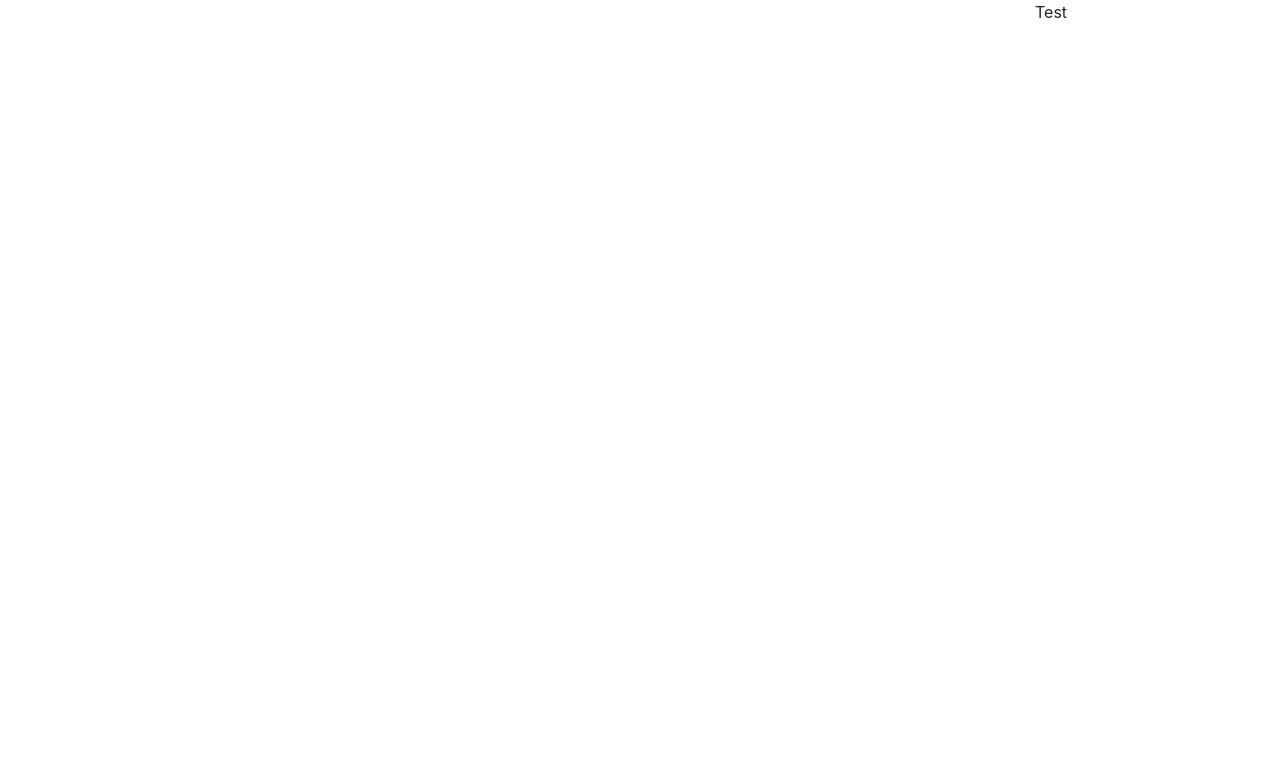
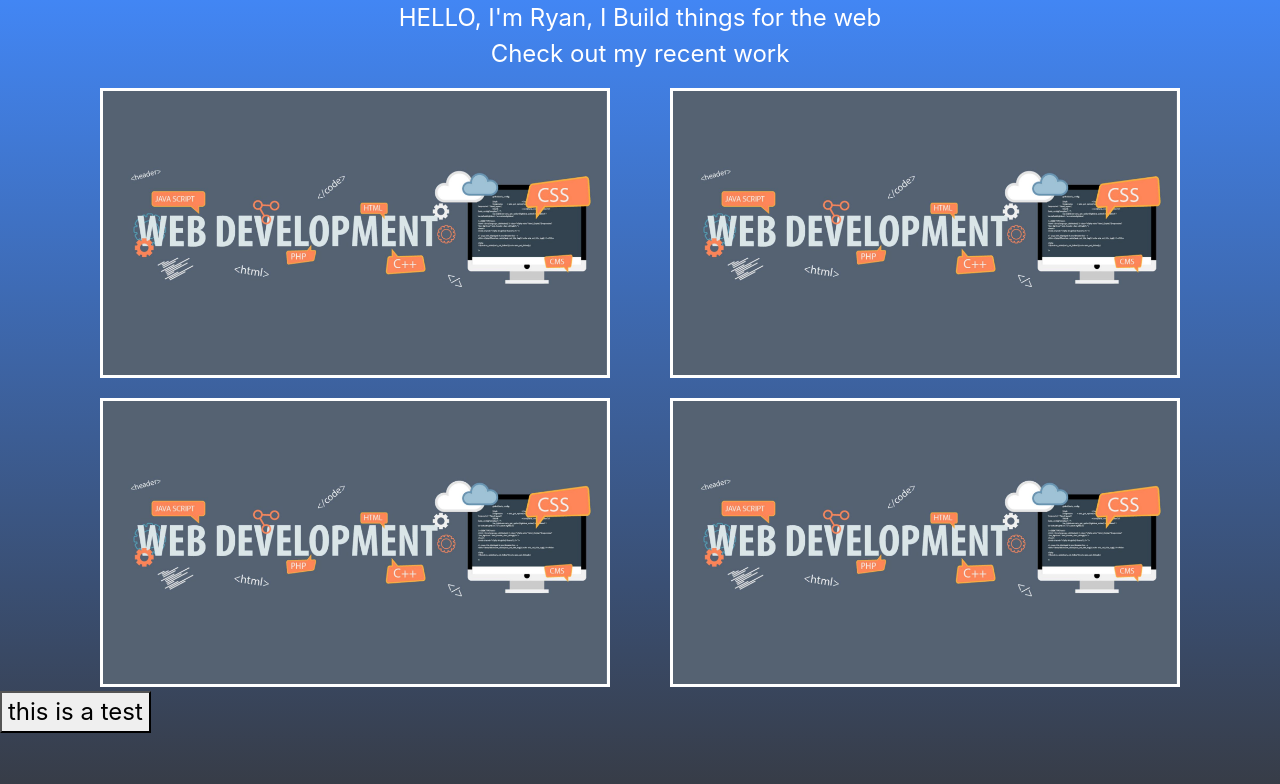
Before and after one commit to RSnodgrass92/portfolio, a React (Create React App) app: page / in a window 1280 px wide. Shown: the top 784 px of the page. Built offline with nearby package versions, Linux system fonts and the light colour scheme.

Commit message:
basic layout added

```diff
--- a/package.json
+++ b/package.json
@@ -9,6 +9,7 @@
     "bootstrap": "^4.6.0",
     "node-sass": "^5.0.0",
     "react": "^17.0.1",
+    "react-bootstrap": "^1.5.0",
     "react-dom": "^17.0.1",
     "react-scripts": "4.0.2",
     "web-vitals": "^1.0.1"
--- a/src/App.js
+++ b/src/App.js
@@ -1,16 +1,10 @@
-import logo from './logo.svg';
 import './App.scss';
+import {Main} from './components/Main'
 
 function App() {
   return (
-    <div className="App">
-      <div className="container">
-        <div className="row">
-          <div className="offset-10 col-2">
-          Test
-          </div>
-        </div>
-      </div>
+    <div className="App test">
+      <Main />
     </div>
   );
 }
--- a/src/App.scss
+++ b/src/App.scss
@@ -1,5 +1,45 @@
-$text-color: red;
 
-body{
-  color: $text-color;
+.main{
+background: linear-gradient( #4286f4, #373B44);
+font-size: 1.5em;
+color: white;
+min-height: 100vh;
+background-color: green;
 }
+
+.projectCard
+{
+    background: white;
+    color: #373B44;
+    margin: 10px 5px;
+}
+
+.modal-content{
+    background: #464646!important;
+    color: white;
+}
+
+
+
+#modal-description
+{
+    height: 365px;
+    overflow: auto;
+    font-size: .7em;
+}
+
+
+.modal-header-text
+{
+    font-size: 1.65em;
+
+    &.modalHeader{
+       &div{
+        padding: 0;
+       }
+    }
+}
+
+.main-img-border{
+    border: white 3px solid;
+}
--- /dev/null
+++ b/src/components/Main.js
@@ -0,0 +1,85 @@
+import {ProjectCard} from "./ProjectCard"
+import {useState} from "react"
+import {Modal} from "react-bootstrap"
+import {ModalBodyContent} from "./ModalBodyContent"
+import g from "../assets/test.jpg"
+
+const testCase=[<ModalBodyContent description="Lorem ipsum dolor sit amet, consectetur adipiscing elit. Integer in augue eleifend ex vestibulum consectetur. Nulla sit amet lectus hendrerit, pellentesque magna tempor, molestie sem. Integer vitae justo lacus. Pellentesque ut risus odio. Donec tincidunt felis eget felis vulputate volutpat. Vestibulum vel lacus dolor. Vestibulum imperdiet, nibh vitae tristique condimentum, augue nisl lacinia massa, id hendrerit enim diam in felis. Nunc massa sapien, dignissim at blandit vitae, iaculis aliquet turpis." />]
+
+
+export function Main(props)
+{
+    const [state, setState] = useState({
+
+        isModalOpen: false,
+        modalContent: testCase[0],
+        modalHeader: "",
+    })
+
+    return (
+        <>
+        <div className="main">
+            <div className="container">
+
+                <div className="row text-center">
+                    <div className="col">
+                     HELLO, I'm Ryan, I Build things for the web
+                    </div>
+                </div>
+
+                <div className="row text-center">
+                    <div className="col">
+                     Check out my recent work
+                    </div>
+                </div>
+
+                <div className="row text-center">
+                    <div className="col">
+                         <ProjectCard image={g}/>
+                    </div>
+                    <div className="col">
+                         <ProjectCard image={g}/>
+                    </div>
+                </div>
+
+                <div className="row text-center">
+                    <div className="col">
+                         <ProjectCard image={g}/>
+                    </div>
+                    <div className="col">
+                        <div onClick={()=>setState({...state, isModalOpen: true})}><ProjectCard image={g}/></div>
+                    </div>
+                </div>
+            </div>
+            <button onClick={()=>setState({...state, isModalOpen:true, modalHeader:"testing"})}>this is a test</button>
+        </div>
+
+        <Modal show={state.isModalOpen} centered size="lg">
+            <Modal.Header className="modal-header-text">
+                <div className="container text-center">
+                    <div className="row">
+                        <div className="col-10">
+                            <h2>{state.modalHeader}</h2>
+                        </div>
+                        <div className="col-2">
+                        <button className="btn btn-light" onClick={()=>setState({...state, isModalOpen: false})}>x</button>
+                        </div>
+                    </div>
+                </div>
+            </Modal.Header>
+            <Modal.Body className="p-0">
+            <div className="container">
+                    <div className="row">
+                        <div className="col">
+                        {state.modalContent}
+                        </div>
+                    </div>
+                </div>
+
+            </Modal.Body>
+        </Modal>
+
+        </>
+
+    )
+}
--- /dev/null
+++ b/src/components/ModalBodyContent.js
@@ -0,0 +1,15 @@
+import test from "../assets/test.jpg"
+export function ModalBodyContent(props)
+{
+    return(
+        <div className="container-fluid">
+            <div className="row mt-3 align-items-center">
+                <div className="col-12 col-lg-7 ">
+                <img className="img img-fluid" src={test} />
+                </div>
+                <div className="col-12 col-lg-5" id="modal-description">{props.description}</div>
+            </div>
+        </div>
+
+    )
+}
--- /dev/null
+++ b/src/components/ProjectCard.js
@@ -0,0 +1,14 @@
+export function  ProjectCard (props)
+{
+    return(
+        <>
+        <div className="container mt-3">
+            <div className="row my-1">
+                <div className="col">
+                    <img className="img img-fluid main-img-border" src={props.image} />
+                </div>
+            </div>
+        </div>
+        </>
+    )
+}
```
Also changed, not shown: src/assets/test.jpg (added), 1 other file (tests, documents, lock files or other folders).
